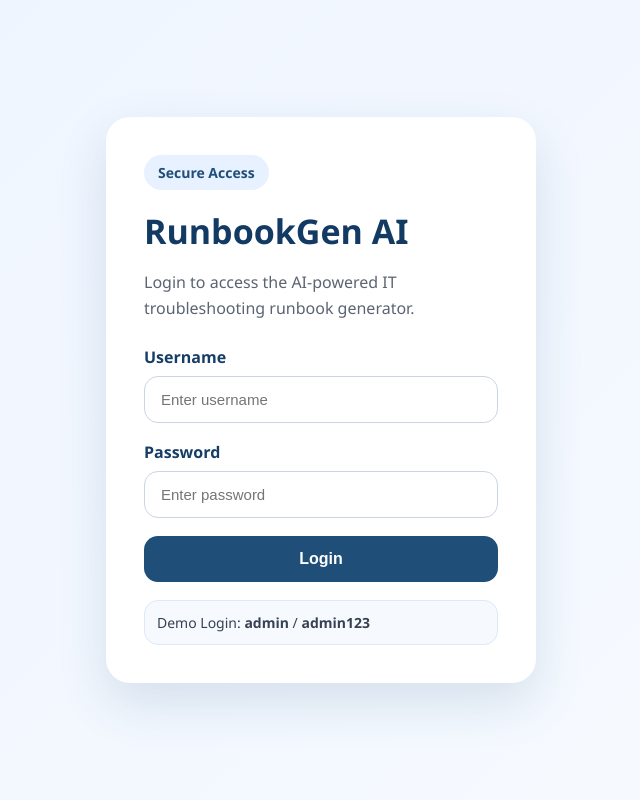
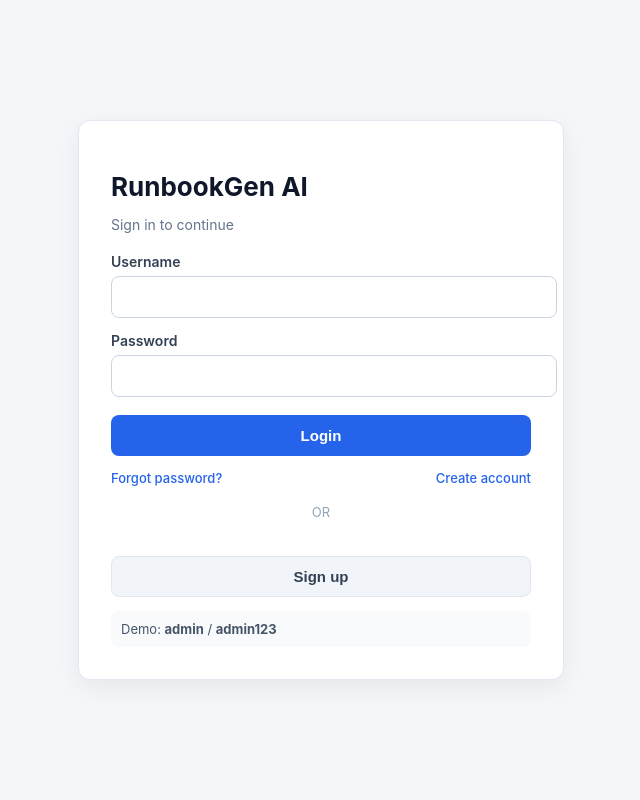
Before and after one commit to preethi453/RunbookGen-AI, a Flask app: page /login in a window 1280 px wide. Shown: the whole page, without its empty margins (319-959 px from the left). Run offline with Flask 3, Linux system fonts and the light colour scheme; parts of the project's set-up code (start-up, migrations or seed data) failed here and were passed over.

Commit message:
Update login.html

```diff
--- a/templates/login.html
+++ b/templates/login.html
@@ -6,138 +6,170 @@
     <title>Login - RunbookGen AI</title>
 
     <style>
-        * {
-            box-sizing: border-box;
+        body {
+            margin: 0;
+            font-family: "Inter", "Segoe UI", Arial, sans-serif;
+            background: #f4f6f9;
+            display: flex;
+            justify-content: center;
+            align-items: center;
+            min-height: 100vh;
         }
 
-        body {
-            margin: 0;
-            font-family: "Segoe UI", Arial, sans-serif;
-            background: linear-gradient(135deg, #eef4ff, #f7fbff);
-            color: #1f2937;
-            min-height: 100vh;
-            display: flex;
-            align-items: center;
-            justify-content: center;
-            padding: 20px;
-        }
-
-        .login-card {
+        .card {
             width: 100%;
-            max-width: 430px;
-            background: white;
-            border-radius: 24px;
-            padding: 38px;
-            box-shadow: 0 20px 50px rgba(31, 78, 121, 0.14);
-        }
-
-        .badge {
-            display: inline-block;
-            background: #e8f1ff;
-            color: #1f4e79;
-            padding: 8px 14px;
-            border-radius: 999px;
-            font-size: 14px;
-            font-weight: 700;
-            margin-bottom: 18px;
+            max-width: 420px;
+            background: #ffffff;
+            padding: 32px;
+            border-radius: 12px;
+            border: 1px solid #e2e8f0;
+            box-shadow: 0 8px 24px rgba(0, 0, 0, 0.06);
         }
 
         h1 {
-            margin: 0 0 10px;
-            color: #123a63;
-            font-size: 34px;
+            font-size: 26px;
+            margin-bottom: 6px;
+            color: #0f172a;
         }
 
         p {
-            color: #5b6472;
-            line-height: 1.6;
-            margin-bottom: 24px;
+            color: #64748b;
+            font-size: 14px;
+            margin-bottom: 20px;
         }
 
         label {
             display: block;
-            font-weight: 700;
-            margin-bottom: 8px;
-            color: #163d66;
+            margin-top: 14px;
+            font-weight: 600;
+            font-size: 14px;
+            color: #334155;
         }
 
         input {
             width: 100%;
-            padding: 14px 16px;
-            border-radius: 14px;
+            padding: 12px;
+            margin-top: 6px;
+            border-radius: 8px;
             border: 1px solid #cbd5e1;
-            font-size: 15px;
-            margin-bottom: 18px;
-            outline: none;
+            font-size: 14px;
+            transition: 0.2s;
         }
 
         input:focus {
-            border-color: #1f4e79;
-            box-shadow: 0 0 0 4px rgba(31, 78, 121, 0.1);
+            outline: none;
+            border-color: #2563eb;
         }
 
         button {
             width: 100%;
+            margin-top: 18px;
+            padding: 12px;
             border: none;
-            background: #1f4e79;
+            border-radius: 8px;
+            background: #2563eb;
             color: white;
-            padding: 14px;
-            border-radius: 14px;
-            font-size: 16px;
-            font-weight: 700;
+            font-size: 15px;
+            font-weight: 600;
             cursor: pointer;
             transition: 0.2s;
         }
 
         button:hover {
-            background: #163d66;
-            transform: translateY(-1px);
+            background: #1d4ed8;
+        }
+
+        .links {
+            margin-top: 14px;
+            display: flex;
+            justify-content: space-between;
+            font-size: 13px;
+        }
+
+        .links a {
+            text-decoration: none;
+            color: #2563eb;
+            font-weight: 500;
+        }
+
+        .links a:hover {
+            text-decoration: underline;
+        }
+
+        .divider {
+            margin: 18px 0;
+            text-align: center;
+            color: #94a3b8;
+            font-size: 13px;
+        }
+
+        .secondary-btn {
+            width: 100%;
+            padding: 11px;
+            border-radius: 8px;
+            background: #f1f5f9;
+            border: 1px solid #e2e8f0;
+            color: #334155;
+            font-weight: 600;
+            cursor: pointer;
+        }
+
+        .secondary-btn:hover {
+            background: #e2e8f0;
+        }
+
+        .hint {
+            margin-top: 14px;
+            font-size: 13px;
+            background: #f8fafc;
+            padding: 10px;
+            border-radius: 8px;
+            color: #475569;
         }
 
         .error {
             background: #fee2e2;
             color: #991b1b;
-            padding: 12px;
-            border-radius: 12px;
-            margin-bottom: 18px;
-            font-weight: 600;
-        }
-
-        .hint {
-            margin-top: 18px;
-            background: #f6faff;
-            border: 1px solid #dce9f8;
-            padding: 12px;
-            border-radius: 14px;
-            font-size: 14px;
-            color: #374151;
+            padding: 10px;
+            border-radius: 8px;
+            margin-bottom: 12px;
+            font-size: 13px;
         }
     </style>
 </head>
 
 <body>
-    <div class="login-card">
-        <div class="badge">Secure Access</div>
-
+    <div class="card">
         <h1>RunbookGen AI</h1>
-        <p>Login to access the AI-powered IT troubleshooting runbook generator.</p>
+        <p>Sign in to continue</p>
 
         {% if error %}
             <div class="error">{{ error }}</div>
         {% endif %}
 
-        <form method="POST" action="/login">
-            <label for="username">Username</label>
-            <input type="text" id="username" name="username" placeholder="Enter username" required>
+        <form method="POST">
+            <label>Username</label>
+            <input type="text" name="username" required>
 
-            <label for="password">Password</label>
-            <input type="password" id="password" name="password" placeholder="Enter password" required>
+            <label>Password</label>
+            <input type="password" name="password" required>
 
             <button type="submit">Login</button>
         </form>
 
+        <div class="links">
+            <a href="/forgot">Forgot password?</a>
+            <a href="/signup">Create account</a>
+        </div>
+
+        <div class="divider">OR</div>
+
+        <button class="secondary-btn" onclick="window.location.href='/signup'">
+            Sign up
+        </button>
+
         <div class="hint">
-            Demo Login: <b>admin</b> / <b>admin123</b>
+            Demo: <b>admin</b> / <b>admin123</b>
         </div>
     </div>
 </body>
```
